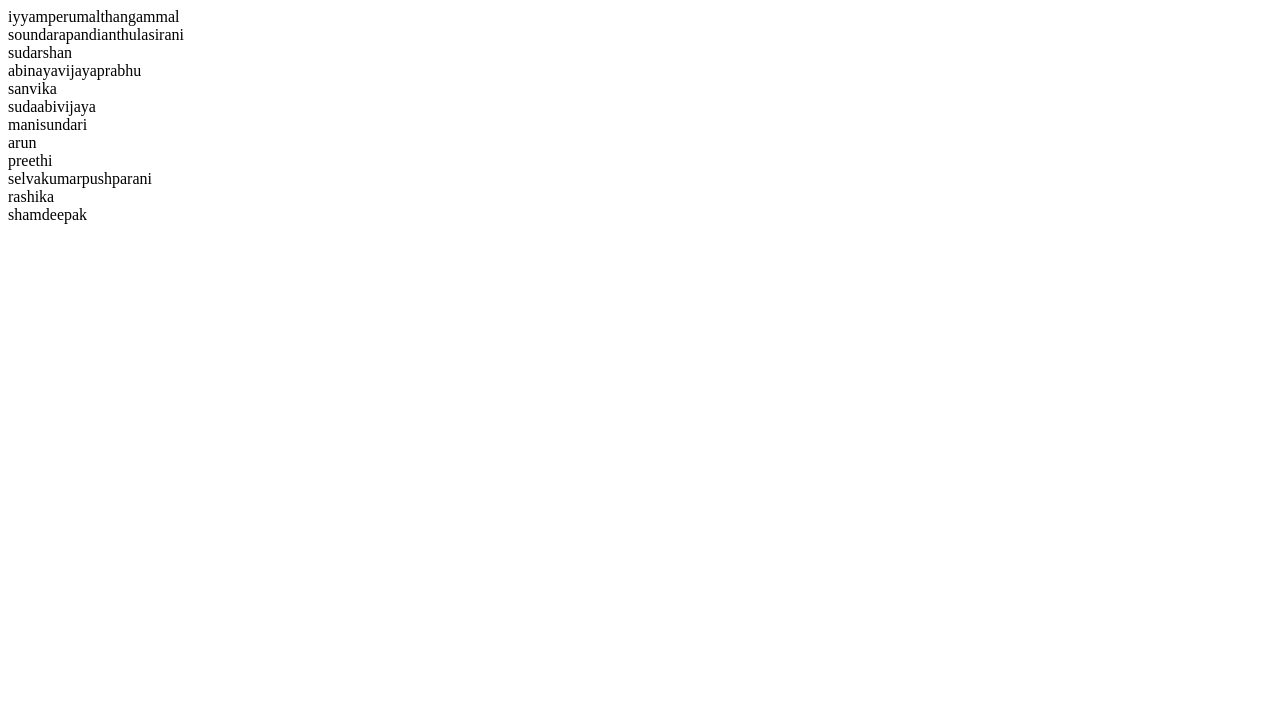
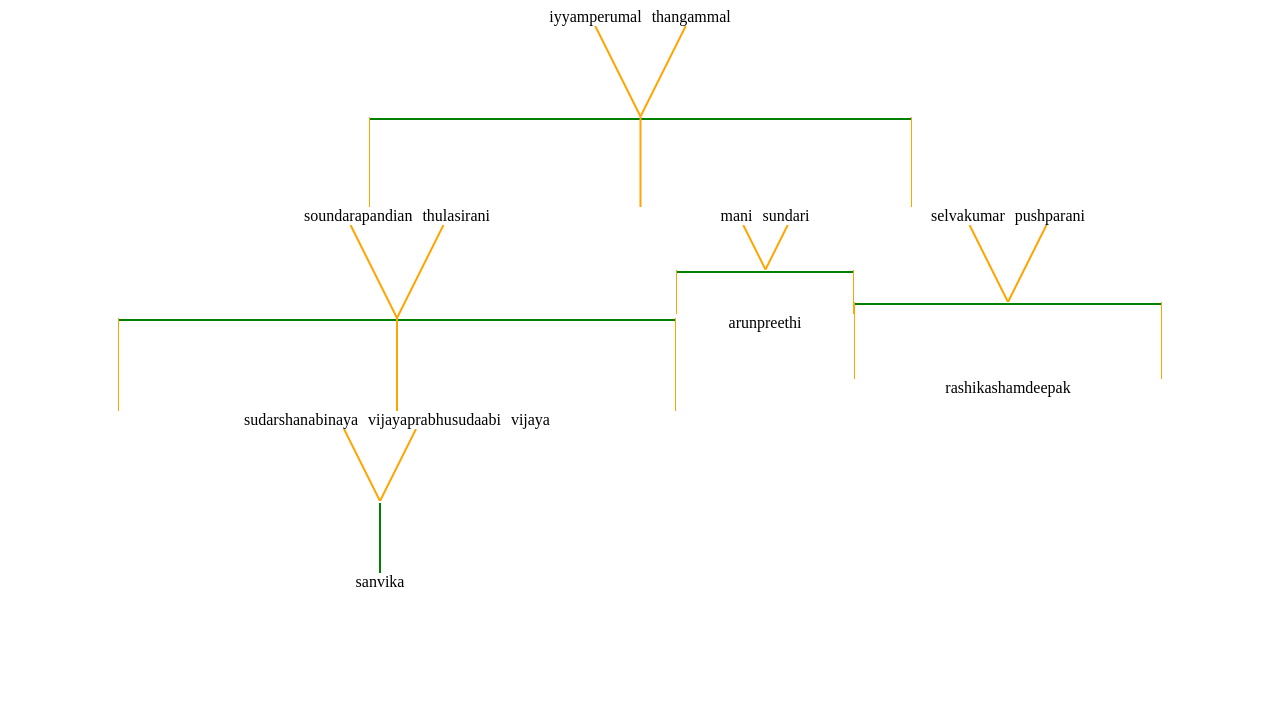
Before and after one commit to ArunHub/family-tree, a website: page public/index.html in a window 1280 px wide. Drawn offline with Linux system fonts and the light colour scheme.

Commit message:
into svg drawing

```diff
--- a/public/helper.js
+++ b/public/helper.js
@@ -40,10 +40,20 @@ function getSpanList() {
   const fragment = new DocumentFragment();
 
   Object.values(arguments).forEach(function (name) {
-    var span = document.createElement('span')
+    var span = document.createElement('span');
+    span.setAttribute('class', 'parentNode')
     span.innerHTML = name
     fragment.appendChild(span)
   })
 
   return fragment;
 }
+
+function getPathList(rootId, w, h, cL, strWidth) {
+  const id = document.getElementById(rootId);
+  const width = w / (cL - 1);
+  for (let index = 0; index < cL; index++) {
+    const path = `<path d="M ${width * index} 0 V ${h}" stroke="orange" stroke-width="${strWidth}" />`;
+    id.innerHTML += path;
+  }
+}
--- /dev/null
+++ b/public/index.css
@@ -0,0 +1,21 @@
+.tree-structure{
+  text-align: center;
+}
+
+span {
+  display: inline-block;
+}
+
+.parentNode ~ div{
+  display: inline-block;
+  vertical-align: top;
+}
+
+.parentNode + .parentNode{
+  margin-left: 10px;
+}
+
+svg{
+  display: block;
+  margin: 0 auto;
+}
--- a/public/index.html
+++ b/public/index.html
@@ -6,6 +6,7 @@
   <meta name="viewport" content="width=device-width, initial-scale=1.0">
   <meta http-equiv="X-UA-Compatible" content="ie=edge">
   <title>Document</title>
+  <link rel="stylesheet" type="text/css" href="index.css">
 </head>
 
 <body>
@@ -14,7 +15,7 @@
       <input type="text" value="iyyamperumal" placeholder="Grandfather/father" name="root-name" id="root-name" />
       <input type="submit" value="search" />
     </form>
-    <div id="tree-structure">
+    <div id="tree-structure" class="tree-structure">
 
     </div>
     <svg id="svg" xmlns="http://www.w3.org/2000/svg" version="1.1" viewBox="0 0 100 100" width="500" height="500"
--- a/public/index.js
+++ b/public/index.js
@@ -154,14 +154,39 @@ Tree.prototype.getDomTree = function (name, rootId, level = 0) {
     const person = this.getPerson(name);
     if (person.spouse) {
         const p1 = document.createElement('div');
-        const className = 'child' + rootId + level;
-        setAttributes(p1, { 'class': className, id: className })
-        p1.appendChild(getSpanList(person.name, person.spouse));
-        document.getElementById(rootId).appendChild(p1);
+        const id = name + '-tree-' + level;
+        setAttributes(p1, { id });
+        const spanList = getSpanList(person.name, person.spouse)
+        p1.appendChild(spanList);
+        const parentId = document.getElementById(rootId);
+        parentId.appendChild(p1);
 
         if (person.children && person.children.length) {
+            const cL = person.children.length;
+            const currentParentID = document.getElementById(id);
+            const pWidth = Object.values(currentParentID.children).reduce((acc, curr) => acc + curr.offsetWidth, 0);
+            const mL = 10;
+            const totalW = pWidth + mL;
+            const parts = (totalW) / 4;
+            const midPt = (totalW) / 2;
+            const strWidth = 2
+            console.log('totalW', cL);
+
+            const svgElOne = `<svg id="svg1-${id}" class="svg-${id}" xmlns="http://www.w3.org/2000/svg" version="1.1" viewBox="0 0 ${totalW} ${midPt}" width="${totalW}" height="${midPt}"
+      preserveAspectRatio="xMidYMid meet">
+      <path d="M ${parts} 0 L ${midPt} ${midPt}" stroke="orange" stroke-width="${strWidth}"/>
+      <path d="M ${parts * 3} 0 L ${midPt} ${midPt}" stroke="orange" stroke-width="${strWidth}"/>`;
+
+            const svgElTwo = `<svg id="svg2-${id}" class="svg-${id}" xmlns="http://www.w3.org/2000/svg" version="1.1"        viewBox="0 0 ${totalW * cL} ${midPt}" width="${totalW * cL}" height="${midPt}"
+      preserveAspectRatio="xMidYMid meet">
+      ${cL > 1 ? `<path d="M 0 ${strWidth} H ${totalW * cL}" stroke="green" stroke-width="${strWidth}" /> ` : `<path d="M ${midPt} ${strWidth} V ${midPt}" stroke="green" stroke-width="${strWidth}" />`}
+      `;
+
+            currentParentID.innerHTML += svgElOne;
+            currentParentID.innerHTML += svgElTwo;
+            (cL > 1) && getPathList(`svg2-${id}`, totalW * cL, midPt, cL, strWidth);
             person.children.forEach((t, i) => {
-                this.getDomTree(t, className, i + 1);
+                this.getDomTree(t, id, i + 1);
             })
         } else {
             //TODO:he/she is waiting hehe
@@ -169,9 +194,9 @@ Tree.prototype.getDomTree = function (name, rootId, level = 0) {
         }
     } else {
         const child = document.createElement('div');
-        const className = 'child' + rootId + level;
-        setAttributes(child, { 'class': className, id: className })
-        child.innerHTML = person.name;
+        const id = name + '-tree-' + level;
+        setAttributes(child, { id })
+        child.innerHTML = name;
         document.getElementById(rootId).appendChild(child);
     }
 }
```
